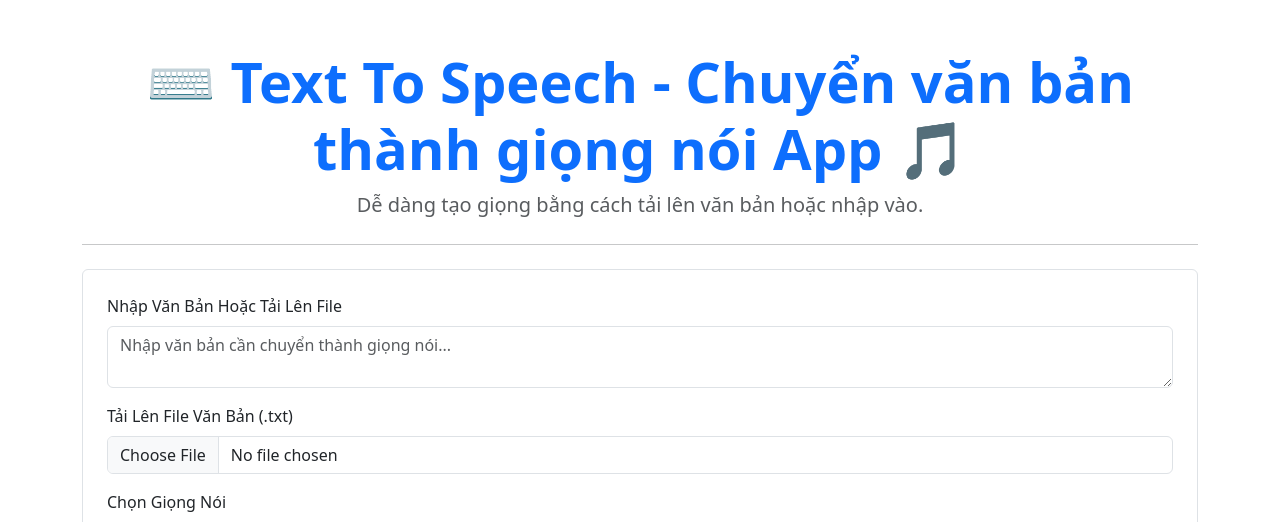
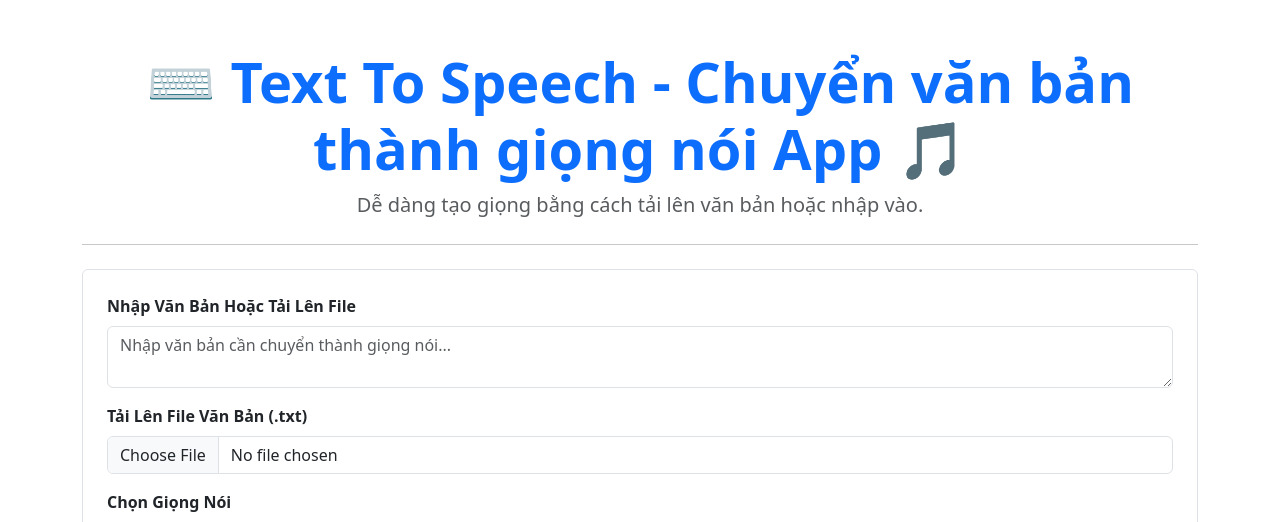
Before and after one commit to thanhnew2001/udemytts, a Flask app: page / in a window 1280 px wide. Shown: the top 522 px of the page. Run offline with Flask 3, Linux system fonts and the light colour scheme.

Commit message:
Update index.html

```diff
--- a/templates/index.html
+++ b/templates/index.html
@@ -18,7 +18,7 @@
             font-size: 1.5rem;
             font-weight: bold;
         }
-        .text-input{
+        .form-label{
             font-weight: bold;
         }
     </style>
```
